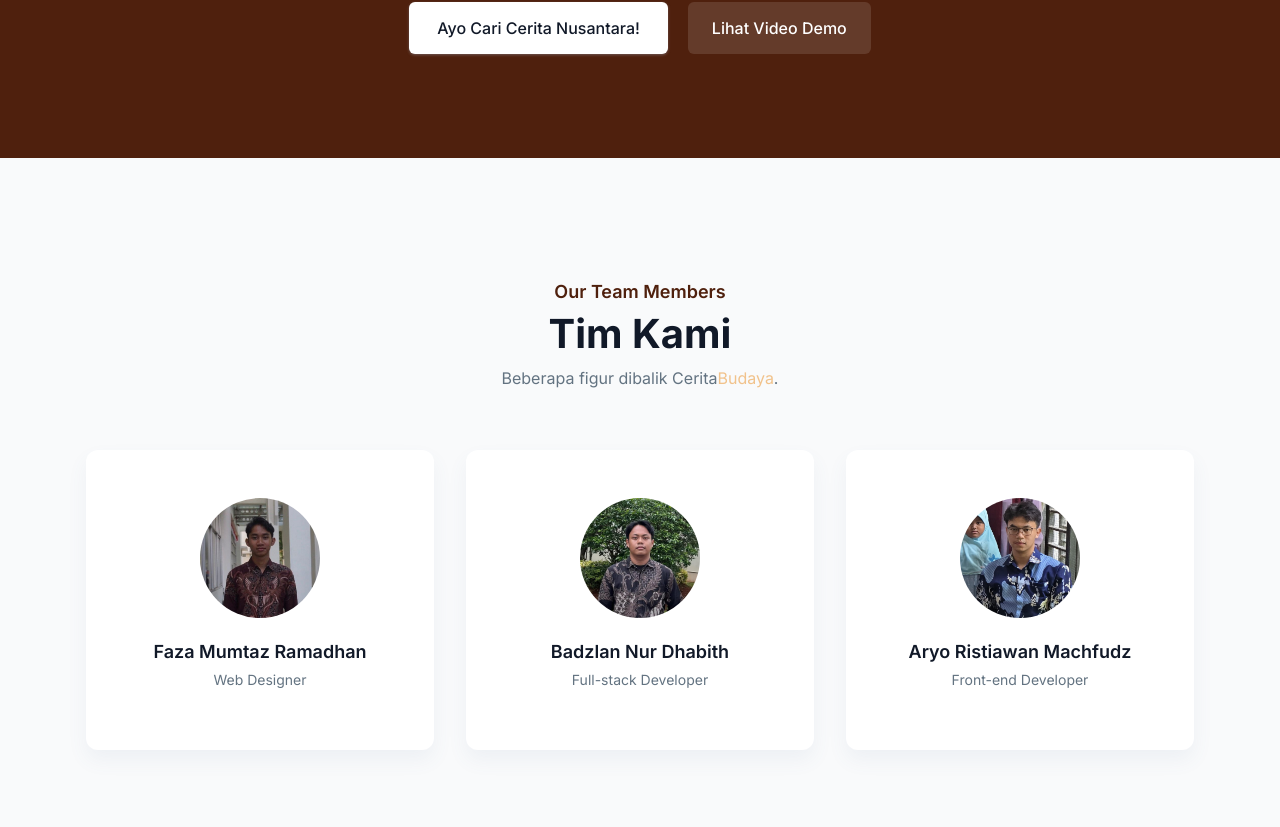
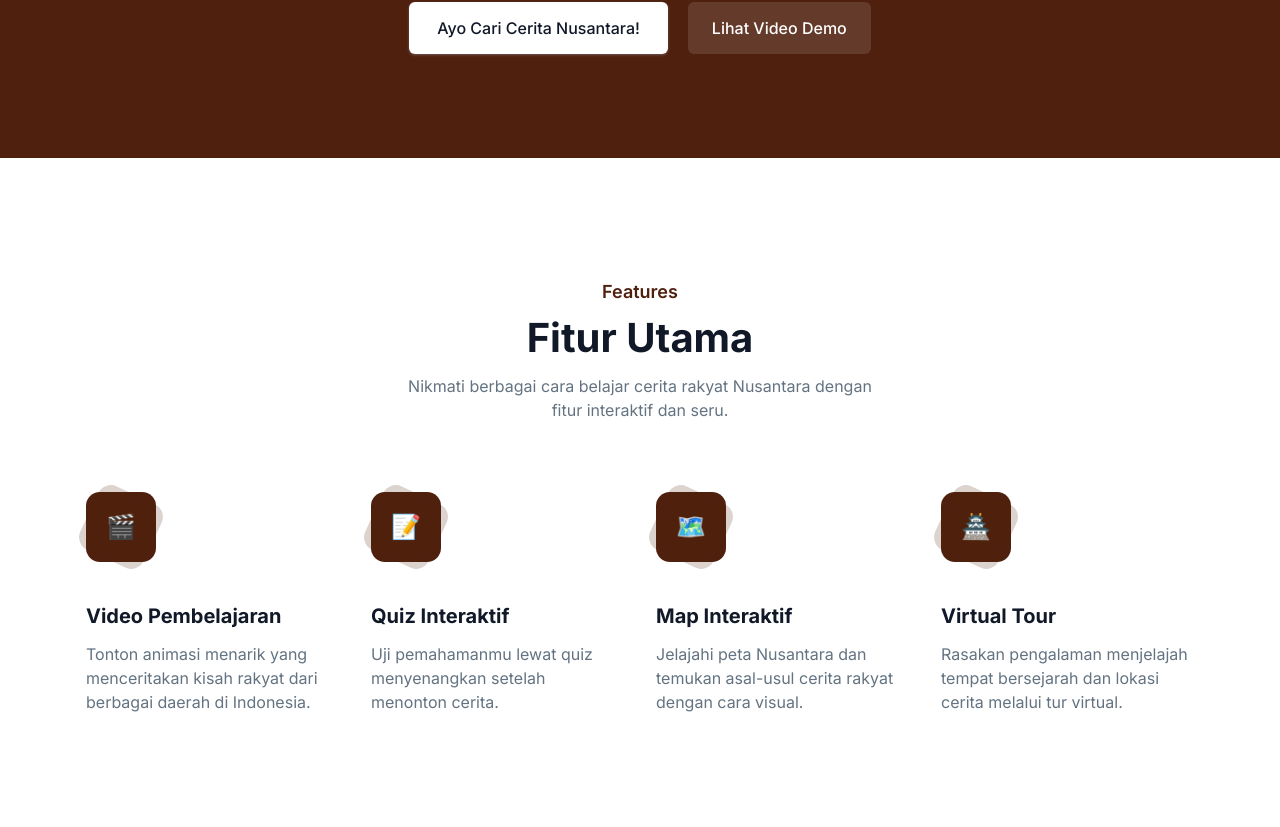
Before and after one commit to badzlan/cerita-budaya, a Next.js app: page / in a window 1280 px wide. Shown: the part 353-1180 px from the top of the page. Built offline with nearby package versions, Linux system fonts and the light colour scheme.

Commit message:
feat: finish landing page with features component

```diff
--- /dev/null
+++ b/src/components/Features.jsx
@@ -0,0 +1,32 @@
+export default function Features({ items }) {
+   return (
+      <section className="pb-8 pt-20 lg:pb-[70px] lg:pt-[120px]">
+         <div className="container">
+            <div className="-mx-4 flex flex-wrap">
+               <div className="w-full px-4">
+                  <div className="mx-auto mb-12 max-w-[485px] text-center lg:mb-[70px]">
+                     <span className="mb-2 block text-lg font-semibold text-primary">Features</span>
+                     <h2 className="mb-3 text-3xl font-bold text-dark sm:text-4xl md:text-[40px] md:leading-[1.2]">Fitur Utama</h2>
+                     <p className="text-base text-body-color">Nikmati berbagai cara belajar cerita rakyat Nusantara dengan fitur interaktif dan seru.</p>
+                  </div>
+               </div>
+            </div>
+
+            <div className="-mx-4 flex flex-wrap">
+               {items.map((feature, index) => (
+                  <div key={index} className="w-full px-4 md:w-1/2 lg:w-1/4">
+                     <div className="group mb-12">
+                        <div className="relative z-10 mb-10 flex h-[70px] w-[70px] items-center justify-center rounded-[14px] bg-primary text-2xl">
+                           {feature.icon}
+                           <span className="absolute left-0 top-0 -z-[1] mb-8 flex h-[70px] w-[70px] rotate-[25deg] items-center justify-center rounded-[14px] bg-primary bg-opacity-20 duration-300 group-hover:rotate-45"></span>
+                        </div>
+                        <h4 className="mb-3 text-xl font-bold text-dark">{feature.title}</h4>
+                        <p className="mb-8 text-body-color lg:mb-9">{feature.desc}</p>
+                     </div>
+                  </div>
+               ))}
+            </div>
+         </div>
+      </section>
+   );
+}
--- a/src/components/Hero.jsx
+++ b/src/components/Hero.jsx
@@ -11,7 +11,7 @@ export default function Hero() {
                         Selamat Datang di Cerita<span style={{ color: "#f1c28b" }}>Budaya</span>
                      </h1>
                      <p className="mx-auto mb-9 max-w-[600px] text-base font-medium text-white sm:text-lg sm:leading-[1.44]">
-                        Cerita<span style={{ color: "#f1c28b" }}>Budaya</span> merupakan platform pembelajaran tentang cerita rakyat dari berbagai daerah di Indonesia dan dilengkap dengan Map Interaktif, Quiz, dan Virtual Tour.
+                        Cerita<span style={{ color: "#f1c28b" }}>Budaya</span> merupakan platform pembelajaran cerita rakyat dari berbagai daerah di Indonesia yang dilengkapi dengan Peta Interaktif, Video dan Quiz Pembelajaran, serta Virtual Tour.
                      </p>
 
                      <ul className="mb-10 flex flex-wrap items-center justify-center gap-5">
--- a/src/components/Team.jsx
+++ b/src/components/Team.jsx
@@ -7,7 +7,7 @@ export default function Team({ members }) {
             <div className="-mx-4 flex flex-wrap">
                <div className="w-full px-4">
                   <div className="mx-auto mb-[60px] max-w-[485px] text-center">
-                     <span className="mb-2 block text-lg font-semibold text-primary">Our Team Members</span>
+                     <span className="mb-2 block text-lg font-semibold text-primary">Team</span>
                      <h2 className="mb-3 text-3xl font-bold leading-[1.2] text-dark sm:text-4xl md:text-[40px]">Tim Kami</h2>
                      <p className="text-base text-body-color">
                         Beberapa figur dibalik Cerita
--- /dev/null
+++ b/src/data/features.json
@@ -0,0 +1,22 @@
+[
+   {
+      "icon": "🎬",
+      "title": "Video Pembelajaran",
+      "desc": "Tonton animasi menarik yang menceritakan kisah rakyat dari berbagai daerah di Indonesia."
+   },
+   {
+      "icon": "📝",
+      "title": "Quiz Interaktif",
+      "desc": "Uji pemahamanmu lewat quiz menyenangkan setelah menonton cerita."
+   },
+   {
+      "icon": "🗺️",
+      "title": "Map Interaktif",
+      "desc": "Jelajahi peta Nusantara dan temukan asal-usul cerita rakyat dengan cara visual."
+   },
+   {
+      "icon": "🏯",
+      "title": "Virtual Tour",
+      "desc": "Rasakan pengalaman menjelajah tempat bersejarah dan lokasi cerita melalui tur virtual."
+   }
+]
--- a/src/pages/index.js
+++ b/src/pages/index.js
@@ -1,11 +1,14 @@
+import Features from "@/components/Features";
 import Hero from "@/components/Hero";
 import Team from "@/components/Team";
 import teamData from "@/data/team.json";
+import featuresData from "@/data/features.json";
 
 export default function Home() {
    return (
       <div>
          <Hero />
+         <Features items={featuresData} />
          <Team members={teamData} />
       </div>
    );
```
